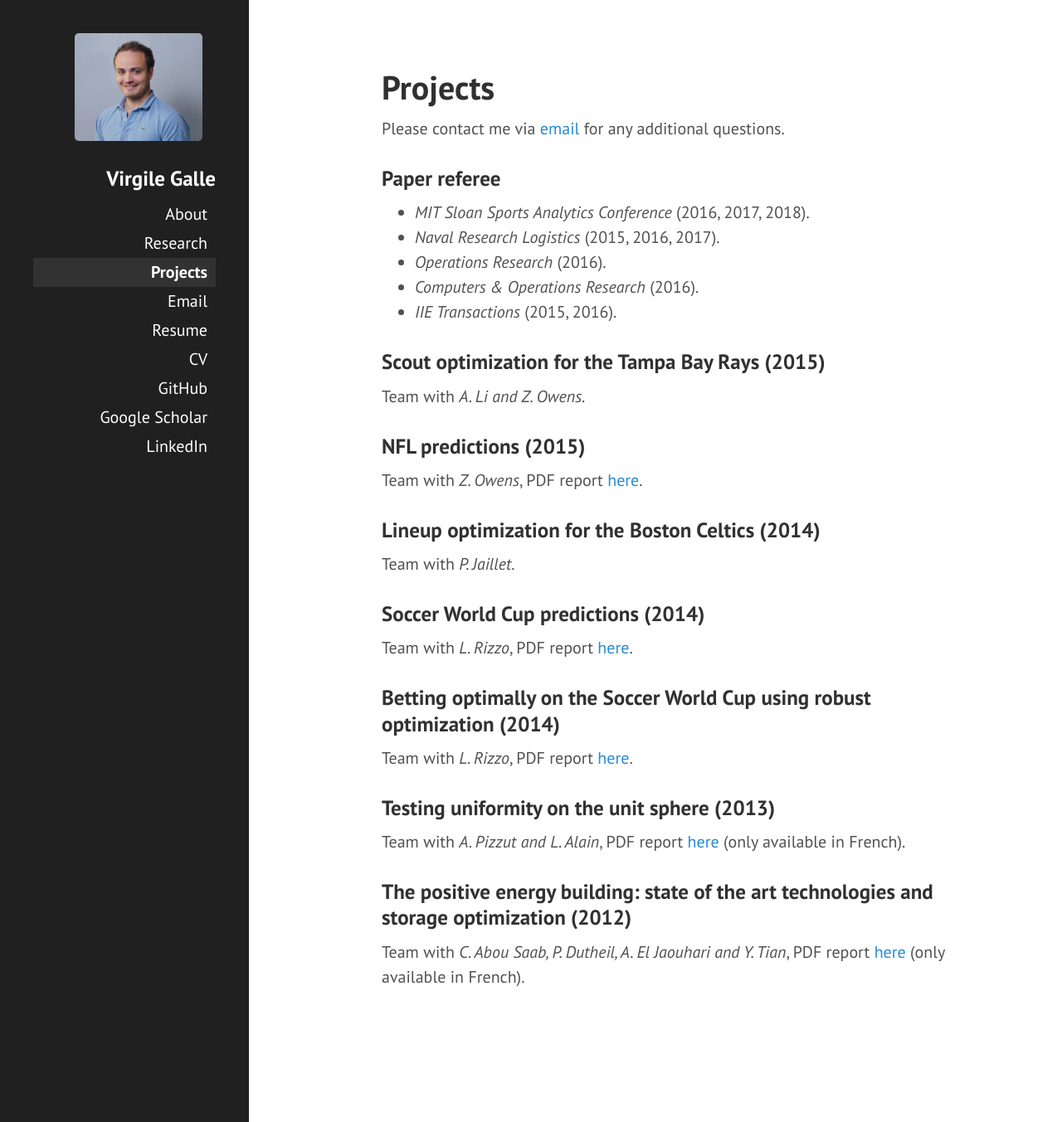
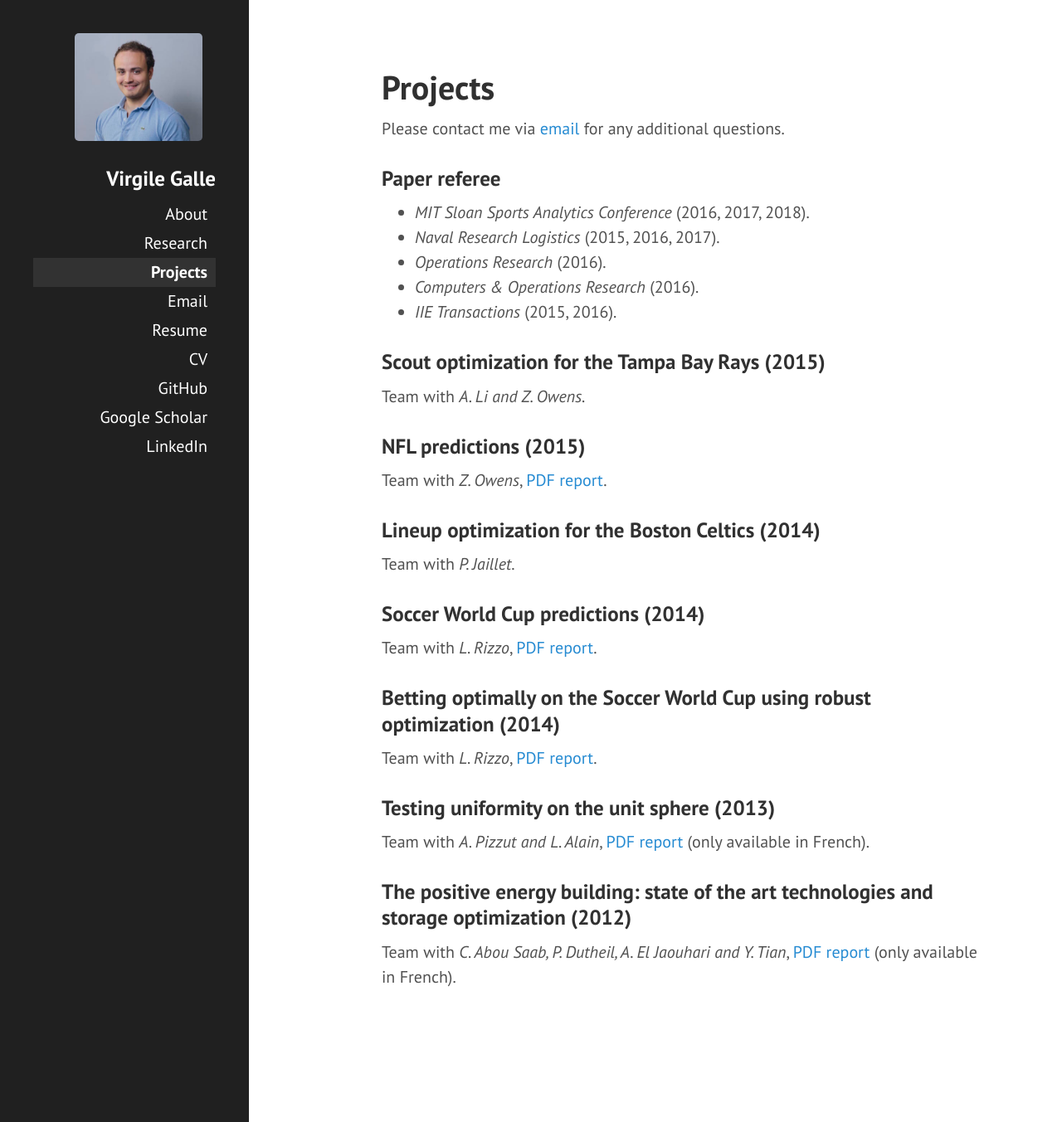
Before and after one commit to vgalle/vgalle.github.io, a Jekyll site: the page built from project/index.md, in a window 1280 px wide and 1353 px high. Shown: the whole window at 83% size. Built offline with Jekyll 4.4.1, drawn with Linux system fonts in a browser that asks for light colours.

Commit message:
link report

```diff
--- a/project/index.md
+++ b/project/index.md
@@ -18,19 +18,19 @@ Please contact me via [email](mailto:vgalle4@mail.com) for any additional questi
 Team with *A. Li and Z. Owens*.
 
 ### NFL predictions (2015)
-Team with *Z. Owens*, PDF report [here](/files/NFLReport.pdf).
+Team with *Z. Owens*, [PDF report](/files/NFLReport.pdf).
 
 ### Lineup optimization for the Boston Celtics (2014)
 Team with *P. Jaillet*.
 
 ### Soccer World Cup predictions (2014)
-Team with *L. Rizzo*, PDF report [here](/files/WCPredictions.pdf).
+Team with *L. Rizzo*, [PDF report](/files/WCPredictions.pdf).
 
 ### Betting optimally on the Soccer World Cup using robust optimization (2014)
-Team with *L. Rizzo*, PDF report [here](/files/BettingReport.pdf).
+Team with *L. Rizzo*, [PDF report](/files/BettingReport.pdf).
 
 ### Testing uniformity on the unit sphere (2013)
-Team with *A. Pizzut and L. Alain*, PDF report [here](/files/StatReport.pdf) (only available in French).
+Team with *A. Pizzut and L. Alain*, [PDF report](/files/StatReport.pdf) (only available in French).
 
 ### The positive energy building: state of the art technologies and storage optimization (2012)
-Team with *C. Abou Saab, P. Dutheil, A. El Jaouhari and Y. Tian*, PDF report [here](/files/PositiveEnergyBuilding.pdf) (only available in French).
+Team with *C. Abou Saab, P. Dutheil, A. El Jaouhari and Y. Tian*, [PDF report](/files/PositiveEnergyBuilding.pdf) (only available in French).
```
